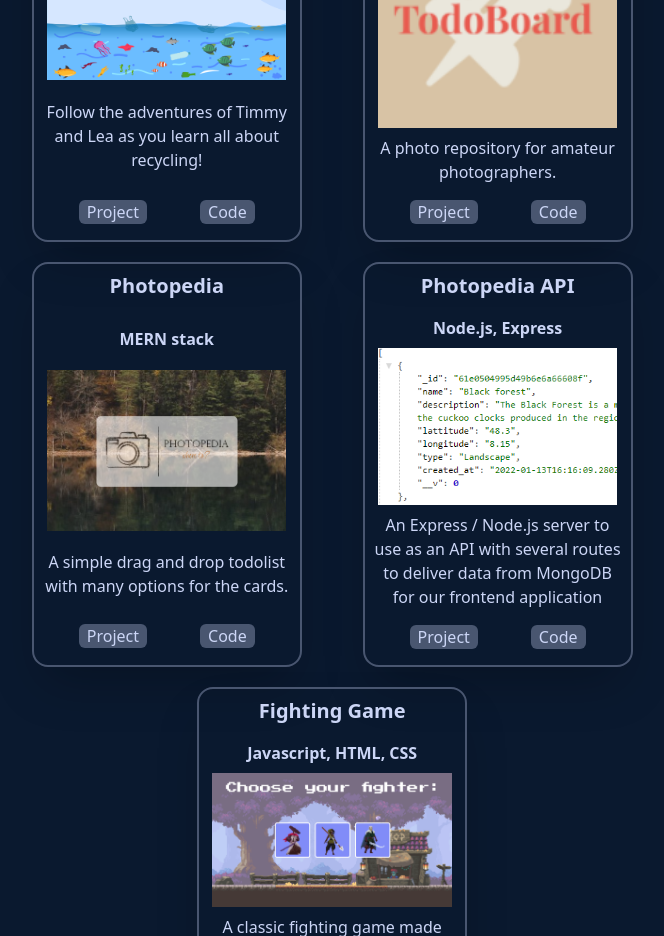
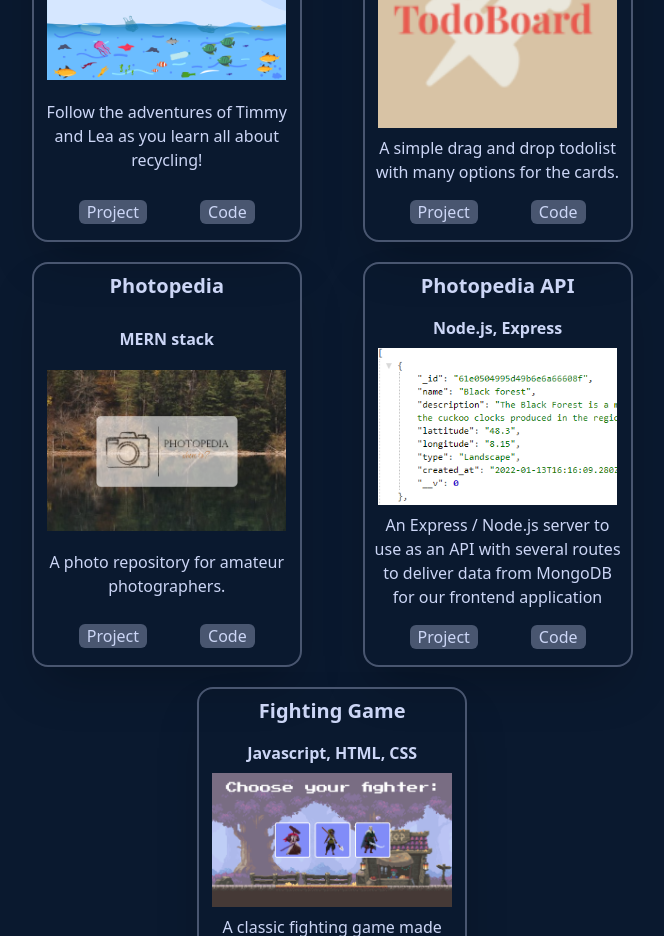
Before and after one commit to TheCodingBrie/portfolio, a React (Create React App) app: page / in a window 1280 px wide. Shown: the part 1880-2816 px from the top of the page, without its empty margins (540-1204 px from the left). Built offline with nearby package versions, Linux system fonts and the light colour scheme.

Commit message:
Update Projects

```diff
--- a/src/Components/Projects.js
+++ b/src/Components/Projects.js
@@ -36,7 +36,9 @@ export default function Projects() {
             title={"TodoBoard"}
             tech={"React"}
             hero={todoBoard}
-            text={"A photo repository for amateur photographers."}
+            text={
+              "A simple drag and drop todolist with many options for the cards."
+            }
             links={[
               "https://TheCodingBrie.github.io/todolist-team/",
               "https://github.com/TheCodingBrie/todolist-team",
@@ -46,9 +48,7 @@ export default function Projects() {
             title={"Photopedia"}
             tech={"MERN stack"}
             hero={photopedia}
-            text={
-              "A simple drag and drop todolist with many options for the cards."
-            }
+            text={"A photo repository for amateur photographers."}
             links={[
               "https://TheCodingBrie.github.io/photopedia/",
               "https://github.com/TheCodingBrie/Photopedia",
```
